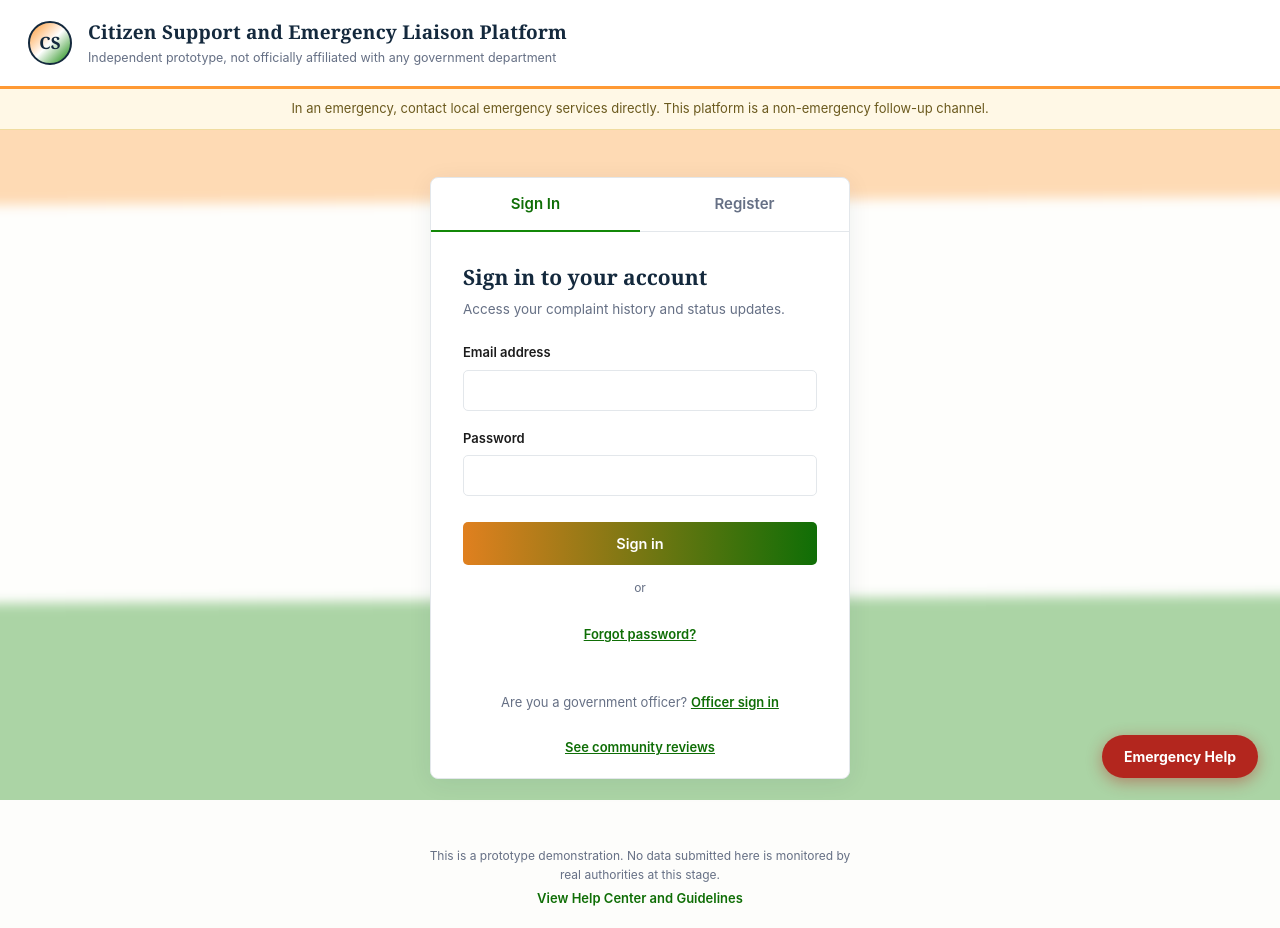
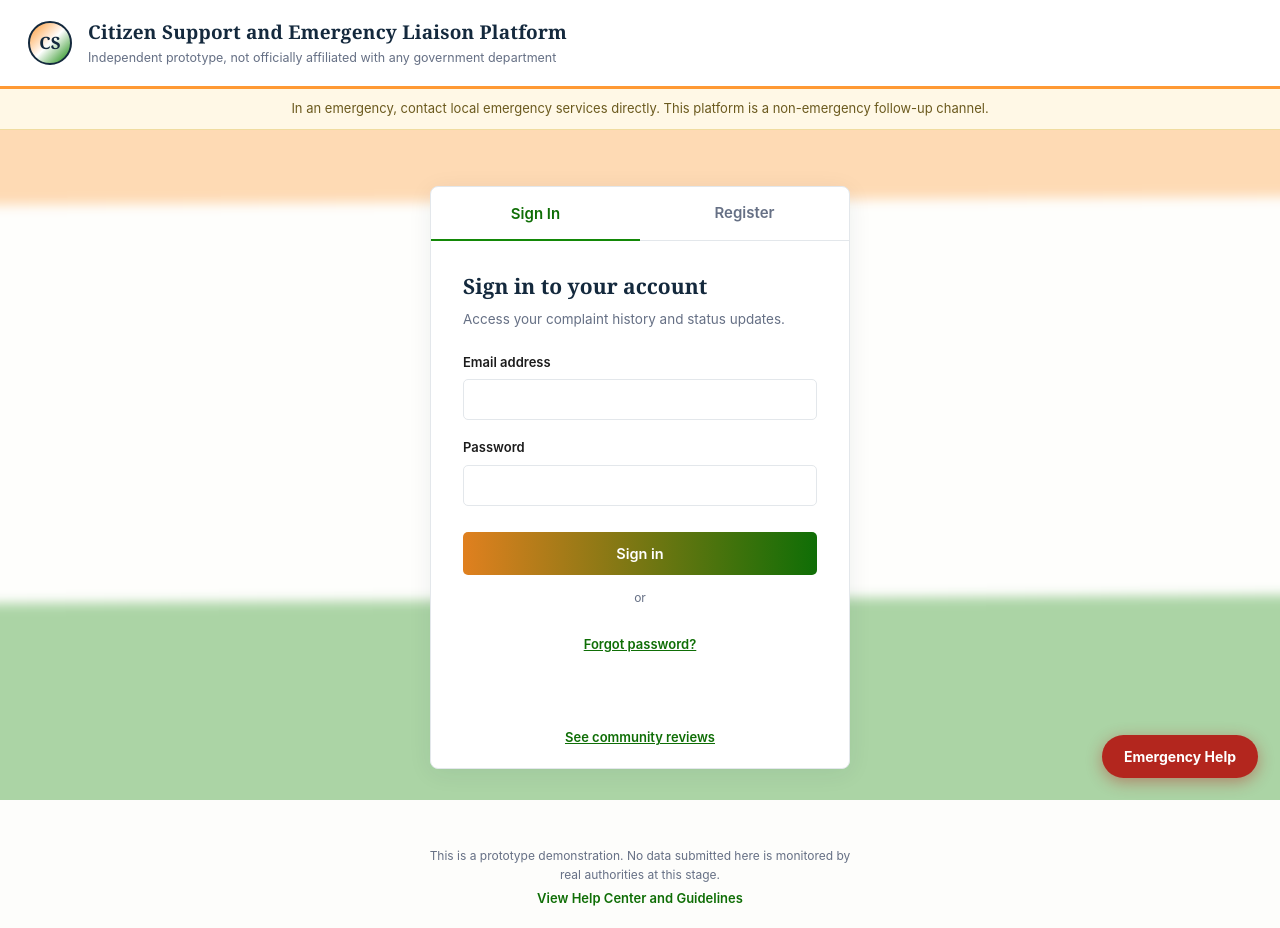
Before and after one commit to sanjeevchintala111-hub/citizen_help, a React (Vite) app in the folder frontend/: page / in a window 1280 px wide. Built offline with nearby package versions, Linux system fonts and the light colour scheme.

Commit message:
Hide officer portal link from citizen login; officer access via /officer URL only

```diff
--- a/frontend/src/App.jsx
+++ b/frontend/src/App.jsx
@@ -719,7 +719,7 @@ function AuthPage(props) {
           <div className="portal-switch" style={{ paddingBottom: '10px' }}>
             {isOfficer
               ? <>Not an officer? <button onClick={function () { setPortal('citizen'); setMessage(null); window.history.pushState({}, '', '/'); }}>Go to citizen portal</button></>
-              : <>Are you a government officer? <button onClick={function () { setPortal('officer'); setMessage(null); window.history.pushState({}, '', '/officer'); }}>Officer sign in</button></>}
+              : null}
           </div>
           <div className="portal-switch" style={{ paddingBottom: '20px' }}>
             <button onClick={onReviews}>See community reviews</button>
```
